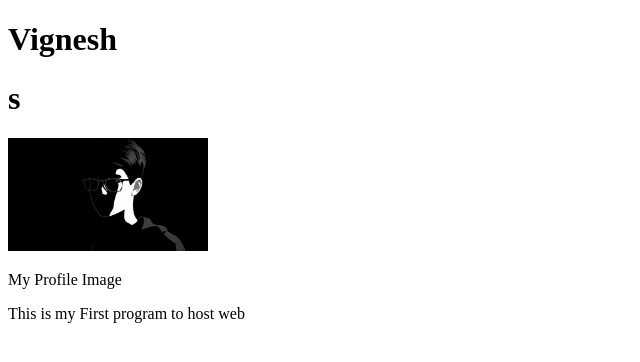
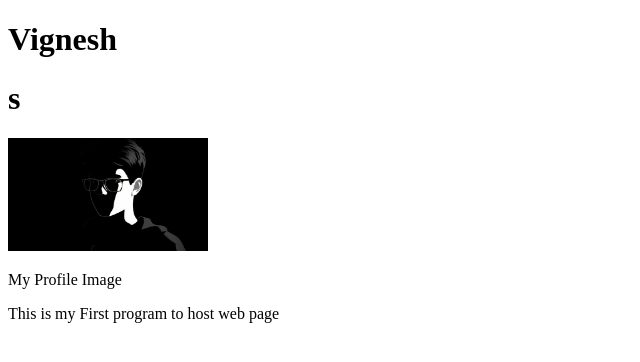
Before and after one commit to Mani300309/First-Program-HTML, a plain HTML site: page index.html in a window 1280 px wide. Shown: the full height of the page, 0-640 px from the left. Drawn offline with Linux system fonts and the light colour scheme.

Commit message:
modify paragraph

```diff
--- a/index.html
+++ b/index.html
@@ -10,6 +10,6 @@
     <h1> s </h1>
     <img width="200px"  src="Me.jpg" alt="">
     <p>My Profile Image </p>
-    <p>This is my First program to host web</p>
+    <p>This is my First program to host web page</p>
  </body>
  </html>
```
